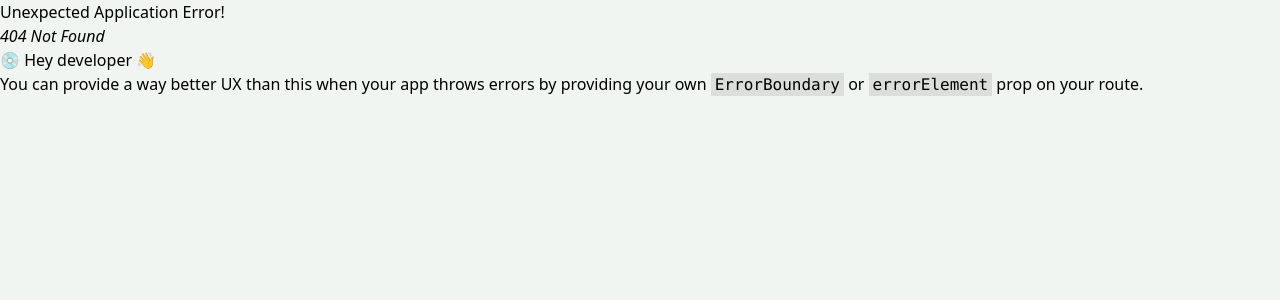
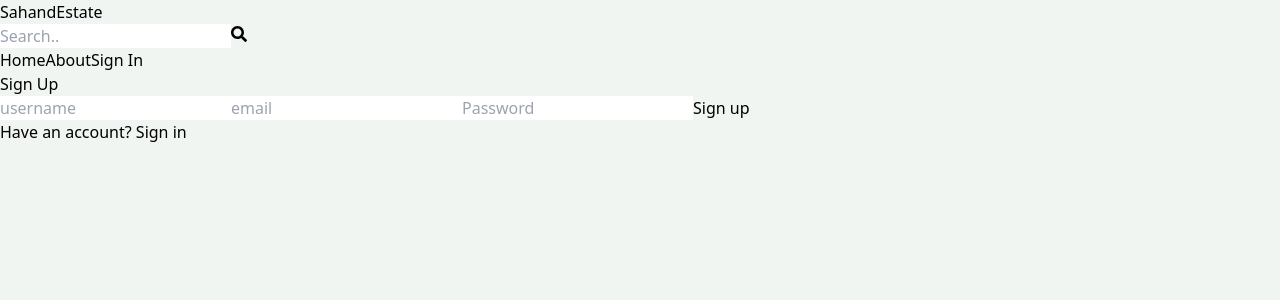
Before and after one commit to muhamadrio-code/mern-sahabat-estate, a React (Vite) app in the folder client/: page /signup in a window 1280 px wide. Before the commit this address had no page. Shown: the top 300 px of the page. Built offline with nearby package versions, Linux system fonts and the light colour scheme.

Commit message:
create signup layout

```diff
--- a/client/src/App.tsx
+++ b/client/src/App.tsx
@@ -13,8 +13,8 @@ const router = createBrowserRouter(
   createRoutesFromElements(
     <Route path="/" element={<Root />}>
       <Route index element={<Home />} />
-      <Route path="sign-in" element={<SignIn />} />
-      <Route path="sign-up" element={<SignUp />} />
+      <Route path="signin" element={<SignIn />} />
+      <Route path="signup" element={<SignUp />} />
       <Route path="about" element={<About />} />
       <Route path="profile" element={<Profile />} />
       <Route path="search" element={<Search />}/>
--- a/client/src/pages/SignUp.tsx
+++ b/client/src/pages/SignUp.tsx
@@ -1,5 +1,20 @@
+import { Form } from "react-router-dom";
+import { MyLink } from "../components";
+
 export default function SignUp() {
+  const inputClassStyle = "p-3 rounded-lg w-full"
   return (
-    <div>SignUp</div>
+  <div className="sm:w-96 mt-12 md:w-2/6 p-4 m-auto flex-col min-h-min flex justify-center items-center gap-6">
+    <h1 className="text-2xl font-semibold">Sign Up</h1>
+    <Form className="w-full m-auto flex-col min-h-min flex justify-center items-center gap-5">
+      <input id='username' type="text" name="username" placeholder="username" className={inputClassStyle} />
+      <input id='email' type="email" name="email" placeholder="email" className={inputClassStyle} />
+      <input id='password' type="password" placeholder="Password" className={inputClassStyle} />
+      <button type="submit" className="bg-slate-700 w-full py-3 rounded-lg text-white font-semibold">Sign up</button>
+    </Form>
+    <h4 className="mr-auto">
+      Have an account? <MyLink to='signin' className="text-blue-700">Sign in</MyLink>
+    </h4>
+  </div>
   )
 }
```
